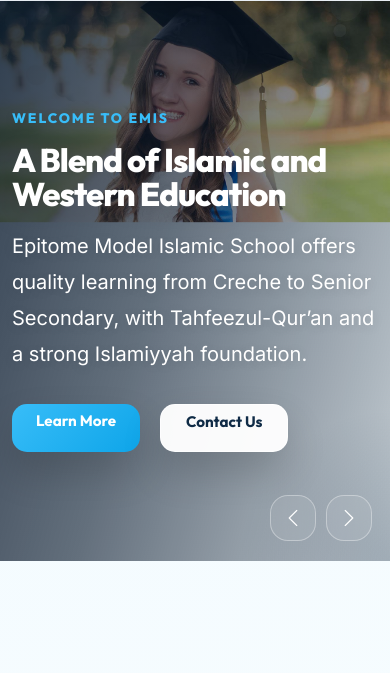
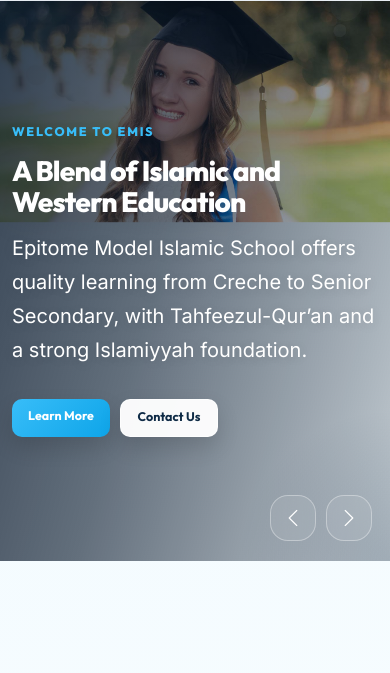
Before and after one commit to acetosyn/Emis_Website, a Flask app: page / in a window 390 px wide. Shown: the part 82-755 px from the top of the page. Run offline with Flask 3, Linux system fonts and the light colour scheme; some libraries are stand-ins or nearby versions.

Commit message:
Designed Epitome school page 1st Commit

```diff
--- a/static/css/style.css
+++ b/static/css/style.css
@@ -1303,3 +1303,99 @@
         transform: none !important;
     }
 }
+
+
+
+
+/* ______________________________ MOBILE HERO BUTTON FIX ______________________________ */
+@media (max-width: 991.98px) {
+    .header-carousel .btn {
+        min-width: 118px;
+        min-height: 44px;
+        padding: 10px 18px !important;
+        font-size: 0.88rem;
+        border-radius: 12px;
+    }
+
+    .header-carousel p {
+        margin-bottom: 1.15rem;
+    }
+
+    .header-carousel .me-3 {
+        margin-right: 0.65rem !important;
+    }
+}
+
+@media (max-width: 767.98px) {
+    .header-carousel .col-sm-10.col-lg-8 {
+        width: 100%;
+        max-width: 100%;
+    }
+
+    .header-carousel h1 {
+        font-size: 1.95rem;
+        line-height: 1.08;
+        margin-bottom: 0.85rem;
+    }
+
+    .header-carousel p {
+        font-size: 0.95rem;
+        line-height: 1.7;
+        margin-bottom: 1rem;
+        max-width: 100%;
+    }
+
+    .header-carousel .btn {
+        min-width: 108px;
+        min-height: 40px;
+        padding: 9px 15px !important;
+        font-size: 0.82rem;
+        border-radius: 11px;
+        box-shadow: 0 10px 22px rgba(0, 0, 0, 0.14);
+    }
+
+    .header-carousel .me-3 {
+        margin-right: 0.5rem !important;
+    }
+}
+
+@media (max-width: 575.98px) {
+    .header-carousel .btn {
+        min-width: 98px;
+        min-height: 38px;
+        padding: 8px 13px !important;
+        font-size: 0.78rem;
+        border-radius: 10px;
+    }
+
+    .header-carousel h5 {
+        font-size: 0.78rem;
+        margin-bottom: 0.7rem;
+    }
+
+    .header-carousel h1 {
+        font-size: 1.75rem;
+    }
+
+    .header-carousel p {
+        font-size: 0.9rem;
+        margin-bottom: 0.9rem;
+    }
+
+    .header-carousel .me-3 {
+        margin-right: 0.4rem !important;
+    }
+}
+
+
+
+.hero-btn-group {
+    display: flex;
+    flex-wrap: wrap;
+    align-items: center;
+    gap: 10px;
+}
+
+.hero-btn-group .btn {
+    margin-right: 0 !important;
+}
--- a/templates/index.html
+++ b/templates/index.html
@@ -97,9 +97,11 @@
                                     Epitome Model Islamic School offers quality learning from Creche to Senior Secondary,
                                     with Tahfeezul-Qur’an and a strong Islamiyyah foundation.
                                 </p>
-                                <a href="{{ url_for('about') }}" class="btn btn-primary py-md-3 px-md-5 me-3 animated slideInLeft">Learn More</a>
-                                <a href="{{ url_for('contact') }}" class="btn btn-light py-md-3 px-md-5 animated slideInRight">Contact Us</a>
-                            </div>
+                <div class="hero-btn-group">
+                    <a href="{{ url_for('about') }}" class="btn btn-primary animated slideInLeft">Learn More</a>
+                    <a href="{{ url_for('contact') }}" class="btn btn-light animated slideInRight">Contact Us</a>
+                </div>
+                                            </div>
                         </div>
                     </div>
                 </div>
@@ -117,8 +119,11 @@
                                     At EMIS, we nurture pupils and students with sound academics, Islamic morals,
                                     discipline, and excellence at every stage of learning.
                                 </p>
-                                <a href="{{ url_for('programs') }}" class="btn btn-primary py-md-3 px-md-5 me-3 animated slideInLeft">Our Programs</a>
-                                <a href="{{ url_for('contact') }}" class="btn btn-light py-md-3 px-md-5 animated slideInRight">Enroll Today</a>
+
+                <div class="hero-btn-group">
+                    <a href="{{ url_for('programs') }}" class="btn btn-primary animated slideInLeft">Our Programs</a>
+                    <a href="{{ url_for('contact') }}" class="btn btn-light animated slideInRight">Enroll Today</a>
+                </div>
                             </div>
                         </div>
                     </div>
```
